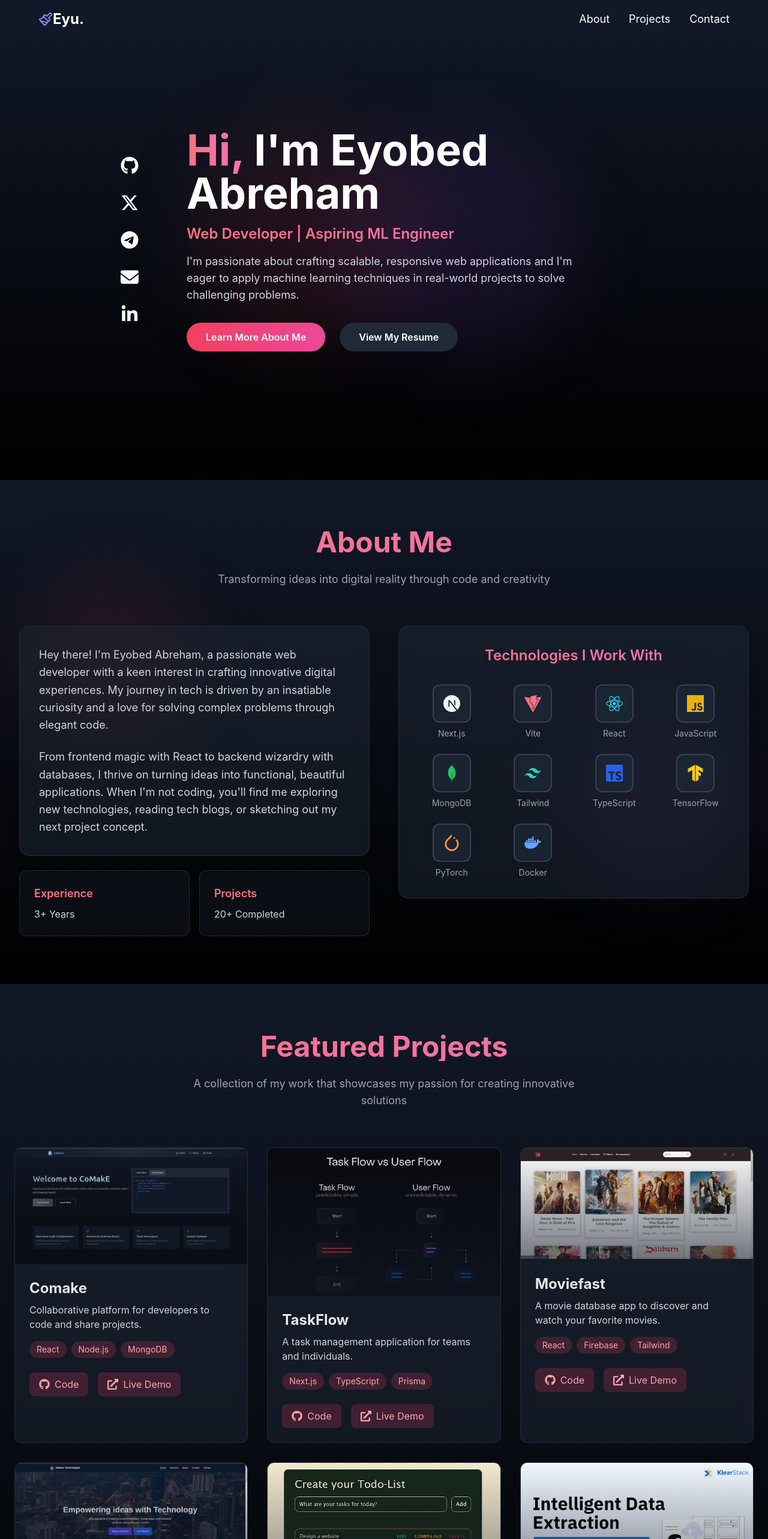
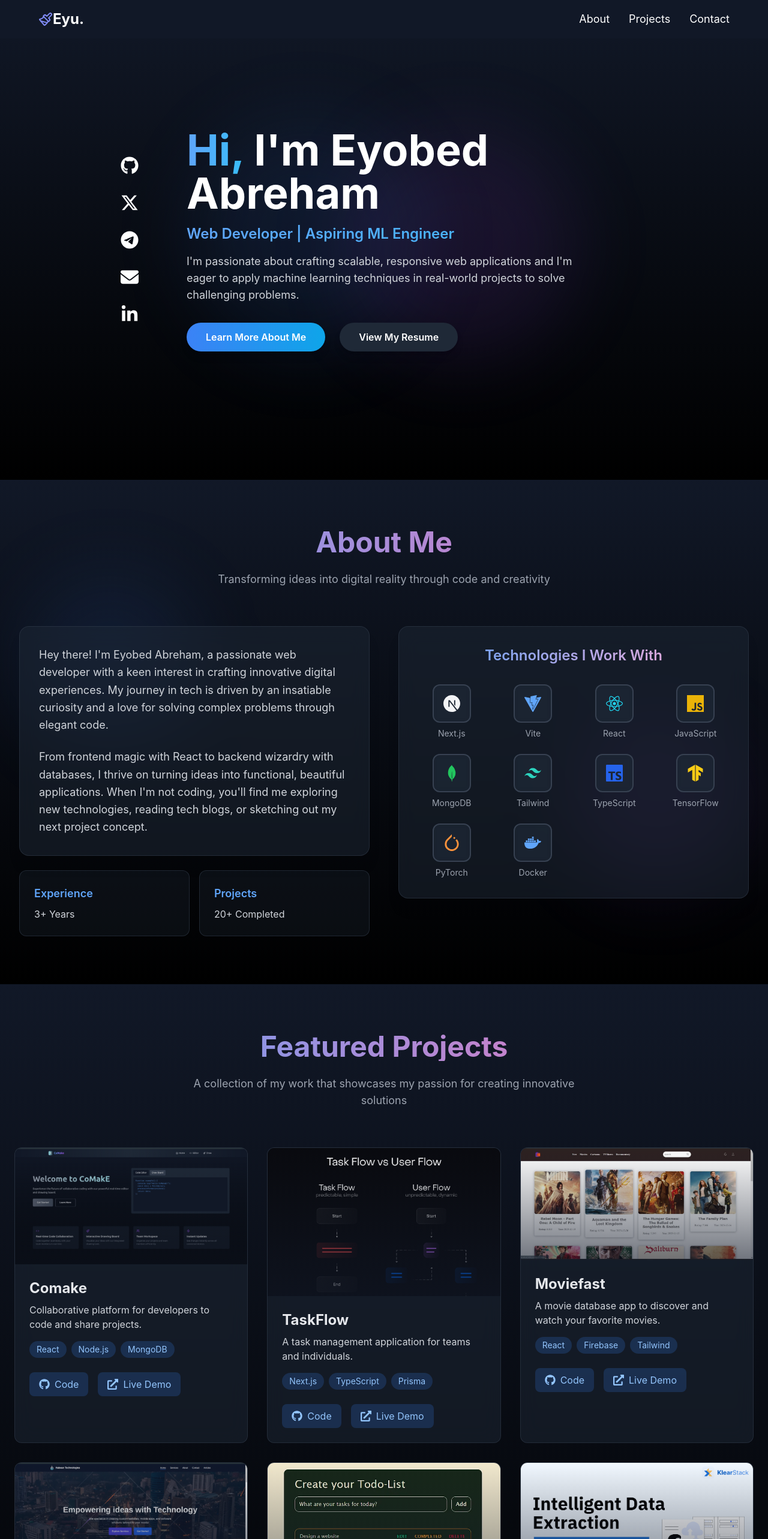
Before and after one commit to eyuuab/My-Portfolio, a Next.js app in the folder frontend/: page / in a window 1280 px wide. Shown: the top 2566 px of the page at 60% size. Built offline with nearby package versions, Linux system fonts and the light colour scheme.

Commit message:
change color

```diff
--- a/frontend/components/About.tsx
+++ b/frontend/components/About.tsx
@@ -16,7 +16,7 @@ import {
 export default function About() {
   const skills = [
     { Icon: SiNextdotjs, name: "Next.js", color: "text-gray-100", borderColor: "hover:border-gray-300" },
-    { Icon: SiVite, name: "Vite", color: "text-rose-400", borderColor: "hover:border-rose-400" },
+    { Icon: SiVite, name: "Vite", color: "text-blue-400", borderColor: "hover:border-blue-400" },
     { Icon: SiReact, name: "React", color: "text-cyan-400", borderColor: "hover:border-cyan-400" },
     { Icon: SiJavascript, name: "JavaScript", color: "text-yellow-500", borderColor: "hover:border-yellow-500" },
     { Icon: SiMongodb, name: "MongoDB", color: "text-green-500", borderColor: "hover:border-green-500" },
@@ -37,7 +37,7 @@ export default function About() {
           animate={{ opacity: 1 }}
           transition={{ duration: 1 }}
         >
-          <div className="absolute top-20 left-10 w-72 h-72 bg-rose-500/10 rounded-full blur-3xl" />
+          <div className="absolute top-20 left-10 w-72 h-72 bg-blue-500/10 rounded-full blur-3xl" />
           <div className="absolute bottom-20 right-10 w-72 h-72 bg-purple-500/10 rounded-full blur-3xl" />
         </motion.div>
 
@@ -50,7 +50,7 @@ export default function About() {
             transition={{ duration: 0.6 }}
             className="text-center mb-16"
           >
-            <h2 className="text-5xl font-bold mb-6 bg-gradient-to-r from-rose-400 to-pink-400 text-transparent bg-clip-text">
+            <h2 className="text-5xl font-bold mb-6 bg-gradient-to-r from-blue-400 to-pink-400 text-transparent bg-clip-text">
               About Me
             </h2>
             <p className="text-gray-400 text-lg max-w-2xl mx-auto">
@@ -58,9 +58,9 @@ export default function About() {
             </p>
           </motion.div>
 
-          {/* Main Content Grid */}
+
           <div className="grid md:grid-cols-2 gap-12">
-            {/* About Text */}
+
             <motion.div
               initial={{ opacity: 0, x: -20 }}
               animate={{ opacity: 1, x: 0 }}
@@ -79,11 +79,11 @@ export default function About() {
               {/* Quick Stats */}
               <div className="grid grid-cols-2 gap-4">
                 <div className="bg-gray-800/30 p-6 rounded-xl border border-gray-700/50">
-                  <h4 className="text-rose-400 text-lg font-semibold mb-2">Experience</h4>
+                  <h4 className="text-blue-400 text-lg font-semibold mb-2">Experience</h4>
                   <p className="text-gray-300">3+ Years</p>
                 </div>
                 <div className="bg-gray-800/30 p-6 rounded-xl border border-gray-700/50">
-                  <h4 className="text-rose-400 text-lg font-semibold mb-2">Projects</h4>
+                  <h4 className="text-blue-400 text-lg font-semibold mb-2">Projects</h4>
                   <p className="text-gray-300">20+ Completed</p>
                 </div>
               </div>
@@ -97,7 +97,7 @@ export default function About() {
               className="relative"
             >
               <div className="bg-gray-800/50 backdrop-blur-lg p-8 rounded-2xl border border-gray-700/50 shadow-xl">
-                <h3 className="text-2xl font-semibold mb-8 text-center bg-gradient-to-r from-rose-400 to-pink-400 text-transparent bg-clip-text">
+                <h3 className="text-2xl font-semibold mb-8 text-center bg-gradient-to-r from-blue-400 to-pink-300 text-transparent bg-clip-text">
                   Technologies I Work With
                 </h3>
                 <motion.div
@@ -126,7 +126,7 @@ export default function About() {
                         w-16 h-16 rounded-xl border-2 border-gray-700
                         flex items-center justify-center transition-all duration-300
                         hover:border-4 ${skill.borderColor}
-                        group-hover:shadow-lg group-hover:shadow-rose-500/10
+                        group-hover:shadow-lg group-hover:shadow-blue-500/10
                         bg-gray-800/50 backdrop-blur-sm
                       `}>
                         <skill.Icon
--- a/frontend/components/Home.tsx
+++ b/frontend/components/Home.tsx
@@ -1,33 +1,50 @@
 'use client'
 import { motion } from 'framer-motion';
 import { FaGithub, FaXTwitter, FaTelegram, FaLinkedinIn, FaEnvelope } from 'react-icons/fa6';
+import Head from 'next/head';
 
 export default function Home() {
   const socialLinks = [
-    { icon: FaGithub, href: "https://github.com/eyobedebreham", color: "hover:text-gray-300" },
-    { icon: FaXTwitter, href: "https://x.com/eyobedebreham", color: "hover:text-gray-300" },
-    { icon: FaTelegram, href: "https://t.me/eyobedebreham", color: "hover:text-rose-400" },
-    { icon: FaEnvelope, href: "mailto:eyobed.abreham@gmail.com", color: "hover:text-rose-400" },
-    { icon: FaLinkedinIn, href: "https://www.linkedin.com/in/eyobedebreham", color: "hover:text-rose-400" }
+    { icon: FaGithub, href: "https://github.com/eyuuab", color: "hover:text-gray-300" },
+    { icon: FaXTwitter, href: "https://x.com/eyobedabreham9", color: "hover:text-gray-300" },
+    { icon: FaTelegram, href: "https://t.me/eab01", color: "hover:text-blue-400" },
+    { icon: FaEnvelope, href: "mailto:eyobedabreham9@gmail.com", color: "hover:text-blue-400" },
+    { icon: FaLinkedinIn, href: "https://www.linkedin.com/in/eyobedebreham", color: "hover:text-blue-400" }
   ];
 
   return (
     <section id="home" className="relative h-screen bg-gradient-to-b from-gray-900 to-black overflow-hidden">
       {/* Animated background elements */}
+      <Head>
+        {/* Open Graph Meta Tags (for Telegram) */}
+        <meta property="og:title" content="Eyuab's Portfolio" />
+        <meta property="og:description" content="Welcome to my personal portfolio showcasing my projects and skills." />
+        <meta property="og:image" content="https://eyuab.vercel.app/og1.webp" />
+        <meta property="og:url" content="https://eyuab.vercel.app/" />
+        <meta property="og:type" content="website" />
+        <meta property="og:site_name" content="Eyuab's Portfolio" />
+
+        {/* Twitter Card Meta Tags */}
+        <meta name="twitter:card" content="summary_large_image" />
+        <meta name="twitter:title" content="Eyuab's Portfolio" />
+        <meta name="twitter:description" content="Explore my projects and skills on my personal portfolio site." />
+        <meta name="twitter:image" content="https://eyuab.vercel.app/og1.webp" />
+        <meta name="twitter:site" content="@eyobedabreham9" />
+      </Head>
       <motion.div
         className="absolute inset-0"
         initial={{ opacity: 0 }}
         animate={{ opacity: 1 }}
         transition={{ duration: 1.5 }}
       >
-        <div className="absolute top-1/4 left-1/4 w-96 h-96 bg-rose-500/10 rounded-full blur-3xl" />
+        <div className="absolute top-1/4 left-1/4 w-96 h-96 bg-blue-500/10 rounded-full blur-3xl" />
         <div className="absolute bottom-1/4 right-1/4 w-96 h-96 bg-purple-500/10 rounded-full blur-3xl" />
       </motion.div>
 
       <div className="relative h-full flex justify-center items-center">
         <div className="flex flex-col md:flex-row items-center justify-center w-full max-w-7xl mx-auto px-6">
 
-          {/* Left Section - Social Icons */}
+
           <motion.div
             initial={{ opacity: 0, x: -50 }}
             animate={{ opacity: 1, x: 0 }}
@@ -63,7 +80,7 @@ export default function Home() {
                 animate={{ opacity: 1, y: 0 }}
                 transition={{ duration: 0.8, delay: 0.2 }}
               >
-                <span className="bg-gradient-to-r from-rose-400 to-pink-400 text-transparent bg-clip-text">
+                <span className="bg-gradient-to-r from-blue-400 to-sky-400 text-transparent bg-clip-text">
                   Hi,
                 </span>{' '}
                 <span className="text-white">I&apos;m Eyobed Abreham</span>
@@ -75,7 +92,7 @@ export default function Home() {
                 transition={{ duration: 0.8, delay: 0.4 }}
                 className="space-y-4"
               >
-                <p className="text-xl md:text-2xl font-semibold bg-gradient-to-r from-rose-400 to-pink-400 text-transparent bg-clip-text">
+                <p className="text-xl md:text-2xl font-semibold bg-gradient-to-r from-blue-400 to-sky-400 text-transparent bg-clip-text">
                   Web Developer | Aspiring ML Engineer
                 </p>
                 <p className="text-base md:text-lg text-gray-300 max-w-2xl">
@@ -94,7 +111,7 @@ export default function Home() {
                 href="#about"
                 whileHover={{ scale: 1.05 }}
                 whileTap={{ scale: 0.95 }}
-                className="px-8 py-3 rounded-full font-semibold text-white bg-gradient-to-r from-rose-500 to-pink-500 hover:from-rose-600 hover:to-pink-600 shadow-lg hover:shadow-rose-500/25 transition-all duration-300"
+                className="px-8 py-3 rounded-full font-semibold text-white bg-gradient-to-r from-blue-500 to-sky-500 hover:from-blue-600 hover:to-sky-600 shadow-lg hover:shadow-blue-500/25 transition-all duration-300"
               >
                 Learn More About Me
               </motion.a>
--- a/frontend/components/Projects.tsx
+++ b/frontend/components/Projects.tsx
@@ -66,7 +66,7 @@ export default function Projects() {
           <motion.h2
             initial={{ opacity: 0, y: 20 }}
             animate={{ opacity: 1, y: 0 }}
-            className="text-5xl font-bold mb-6 bg-gradient-to-r from-rose-400 to-pink-400 text-transparent bg-clip-text"
+            className="text-5xl font-bold mb-6 bg-gradient-to-r from-blue-400 to-pink-400 text-transparent bg-clip-text"
           >
             Featured Projects
           </motion.h2>
@@ -114,7 +114,7 @@ export default function Projects() {
                   {project.tags.map((tag) => (
                     <span
                       key={tag}
-                      className="px-3 py-1 text-sm bg-rose-500/20 text-rose-300 rounded-full"
+                      className="px-3 py-1 text-sm bg-blue-500/20 text-blue-300 rounded-full"
                     >
                       {tag}
                     </span>
@@ -127,7 +127,7 @@ export default function Projects() {
                     href={project.github}
                     target="_blank"
                     rel="noopener noreferrer"
-                    className="flex items-center gap-2 px-4 py-2 bg-rose-500/20 text-rose-300 rounded-lg hover:bg-rose-500/30 transition-colors duration-300"
+                    className="flex items-center gap-2 px-4 py-2 bg-blue-500/20 text-blue-300 rounded-lg hover:bg-blue-500/30 transition-colors duration-300"
                     whileHover={{ scale: 1.05 }}
                     whileTap={{ scale: 0.95 }}
                   >
@@ -138,7 +138,7 @@ export default function Projects() {
                     href={project.demo}
                     target="_blank"
                     rel="noopener noreferrer"
-                    className="flex items-center gap-2 px-4 py-2 bg-rose-500/20 text-rose-300 rounded-lg hover:bg-rose-500/30 transition-colors duration-300"
+                    className="flex items-center gap-2 px-4 py-2 bg-blue-500/20 text-blue-300 rounded-lg hover:bg-blue-500/30 transition-colors duration-300"
                     whileHover={{ scale: 1.05 }}
                     whileTap={{ scale: 0.95 }}
                   >
@@ -149,7 +149,7 @@ export default function Projects() {
               </div>
 
               {/* Hover Effect Overlay */}
-              <div className="absolute inset-0 bg-rose-500/10 opacity-0 group-hover:opacity-100 transition-opacity duration-300" />
+              <div className="absolute inset-0 bg-blue-500/10 opacity-0 group-hover:opacity-100 transition-opacity duration-300" />
             </motion.div>
           ))}
         </div>
```
Also changed, not shown: frontend/components/Contact.tsx (+6 -6 lines).
